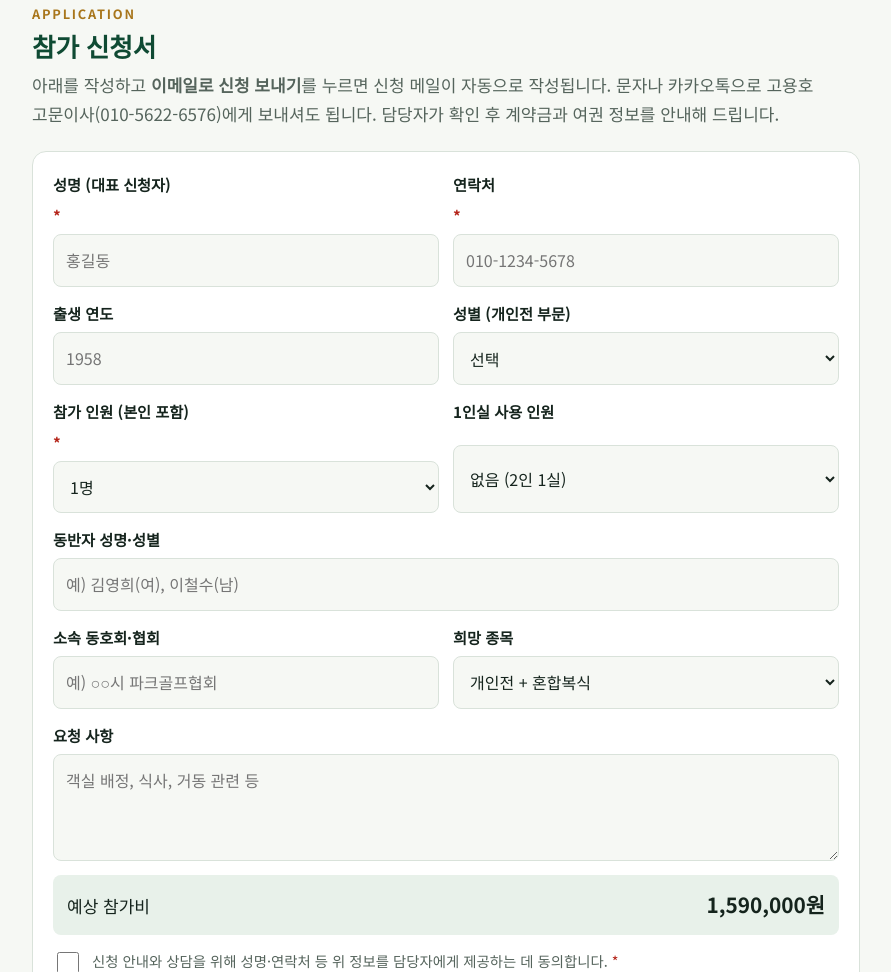
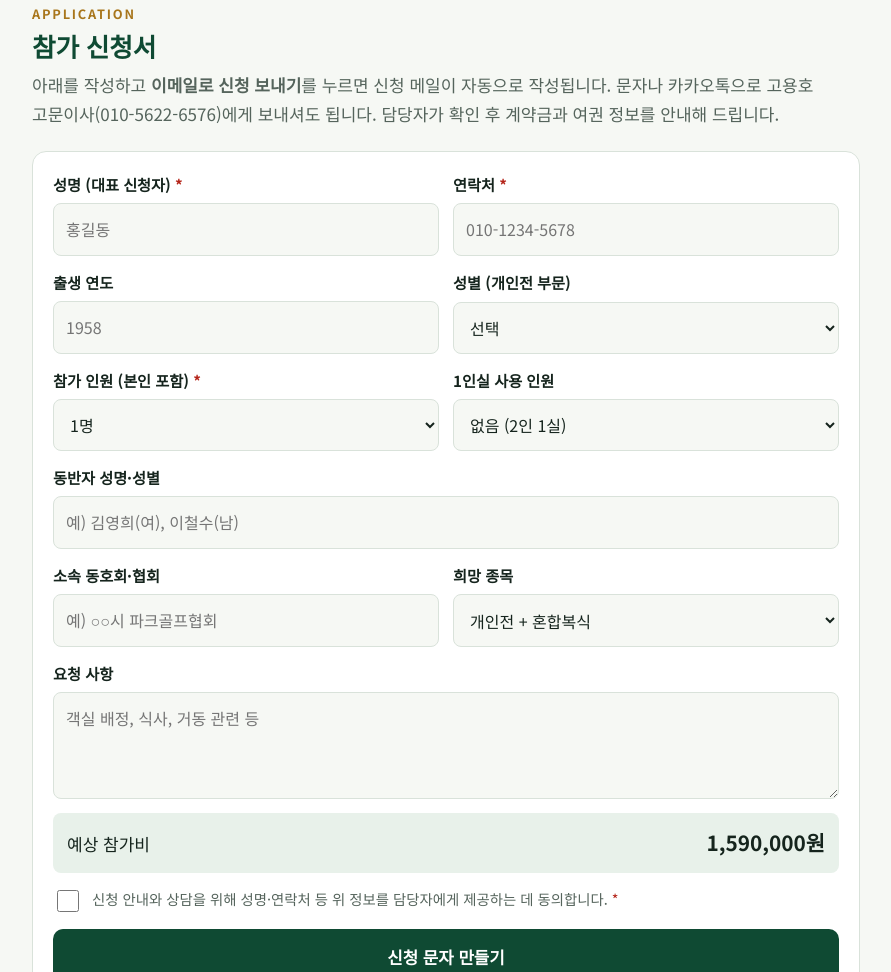
Before and after one commit to hostbank7/sangjo-benchmark, a plain HTML site: page docs/hainan-2026/index.html in a window 1280 px wide. Shown: the part 7460-8432 px from the top of the page, without its empty margins (194-1085 px from the left). Drawn offline with Linux system fonts and the light colour scheme.

Commit message:
Keep required-field asterisks on the label line so form rows align on PC
Co-Authored-By: Claude Opus 5.5 <noreply@anthropic.com>
Claude-Session: https://claude.ai/code/session_0121ryJah8y4tQiu7S3pzuSq

```diff
--- a/docs/hainan-2026/index.html
+++ b/docs/hainan-2026/index.html
@@ -382,15 +382,15 @@ html{-webkit-text-size-adjust:100%;text-size-adjust:100%}
     <p style="margin:0;color:var(--muted)">아래를 작성하고 <b>이메일로 신청 보내기</b>를 누르면 신청 메일이 자동으로 작성됩니다. 문자나 카카오톡으로 고용호 고문이사(010-5622-6576)에게 보내셔도 됩니다. 담당자가 확인 후 계약금과 여권 정보를 안내해 드립니다.</p></div>
   <form id="f" novalidate>
     <div class="row">
-      <label for="name">성명 (대표 신청자) <em>*</em><input id="name" autocomplete="name" placeholder="홍길동"></label>
-      <label for="phone">연락처 <em>*</em><input id="phone" type="tel" inputmode="numeric" autocomplete="tel" placeholder="010-1234-5678"></label>
+      <label for="name"><span>성명 (대표 신청자) <em>*</em></span><input id="name" autocomplete="name" placeholder="홍길동"></label>
+      <label for="phone"><span>연락처 <em>*</em></span><input id="phone" type="tel" inputmode="numeric" autocomplete="tel" placeholder="010-1234-5678"></label>
     </div>
     <div class="row">
       <label for="birth">출생 연도<input id="birth" inputmode="numeric" placeholder="1958"></label>
       <label for="gender">성별 (개인전 부문)<select id="gender"><option value="">선택</option><option>남</option><option>여</option></select></label>
     </div>
     <div class="row">
-      <label for="count">참가 인원 (본인 포함) <em>*</em><select id="count"></select></label>
+      <label for="count"><span>참가 인원 (본인 포함) <em>*</em></span><select id="count"></select></label>
       <label for="single">1인실 사용 인원<select id="single"></select></label>
     </div>
     <label for="companions">동반자 성명·성별<input id="companions" placeholder="예) 김영희(여), 이철수(남)"></label>
```
Also changed, not shown: hainan-2026/_artifact.html (+3 -3 lines), hainan-2026/index.html (+3 -3 lines).
